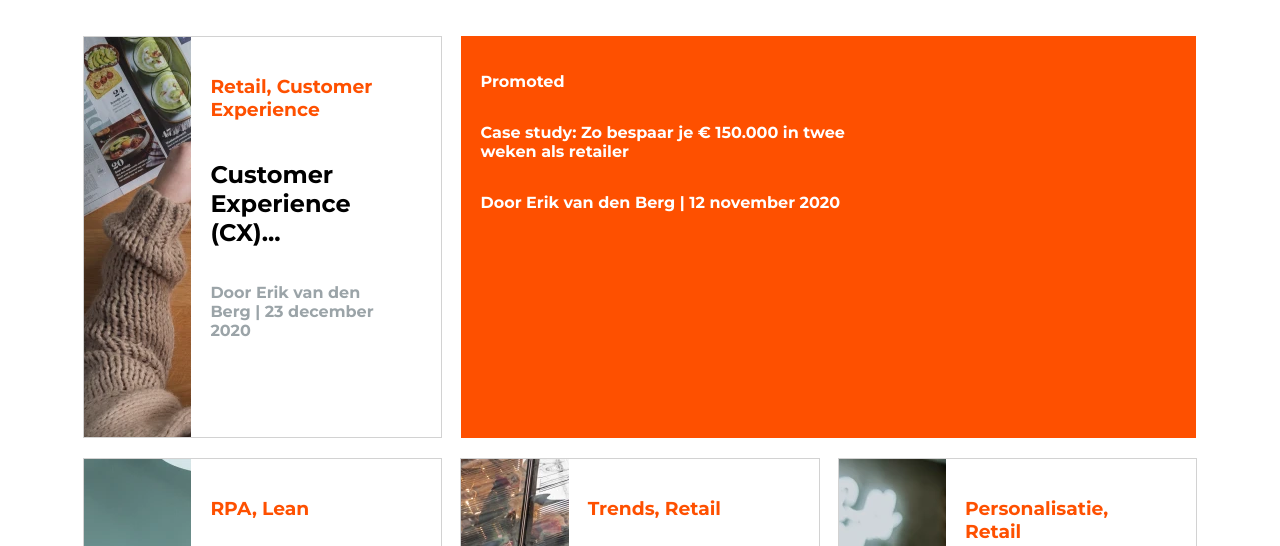
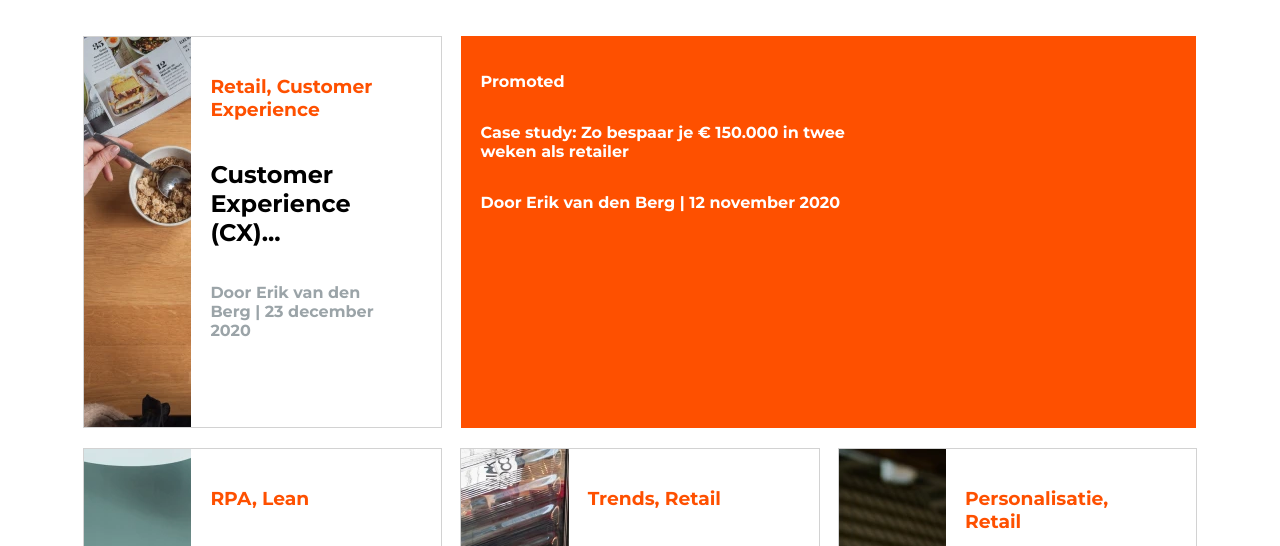
Before and after one commit to SvenSpithoven/IncentroSven, a plain HTML site: page index.html in a window 1280 px wide. Shown: the part 230-776 px from the top of the page. Drawn offline with Linux system fonts and the light colour scheme.

Commit message:
tweede commit

```diff
--- a/css/style.css
+++ b/css/style.css
@@ -66,7 +66,7 @@ ul {
   position: relative;
   overflow: hidden;
   align-items: stretch;
-  height: 400px;
+  height: 390px;
 }
 
 .card-text {
@@ -94,7 +94,7 @@ ul {
 
 .card-photo img {
   position: relative;
-  left: -150px;
+  left: -260px;
 }
 
 .hide-mobile {
```
